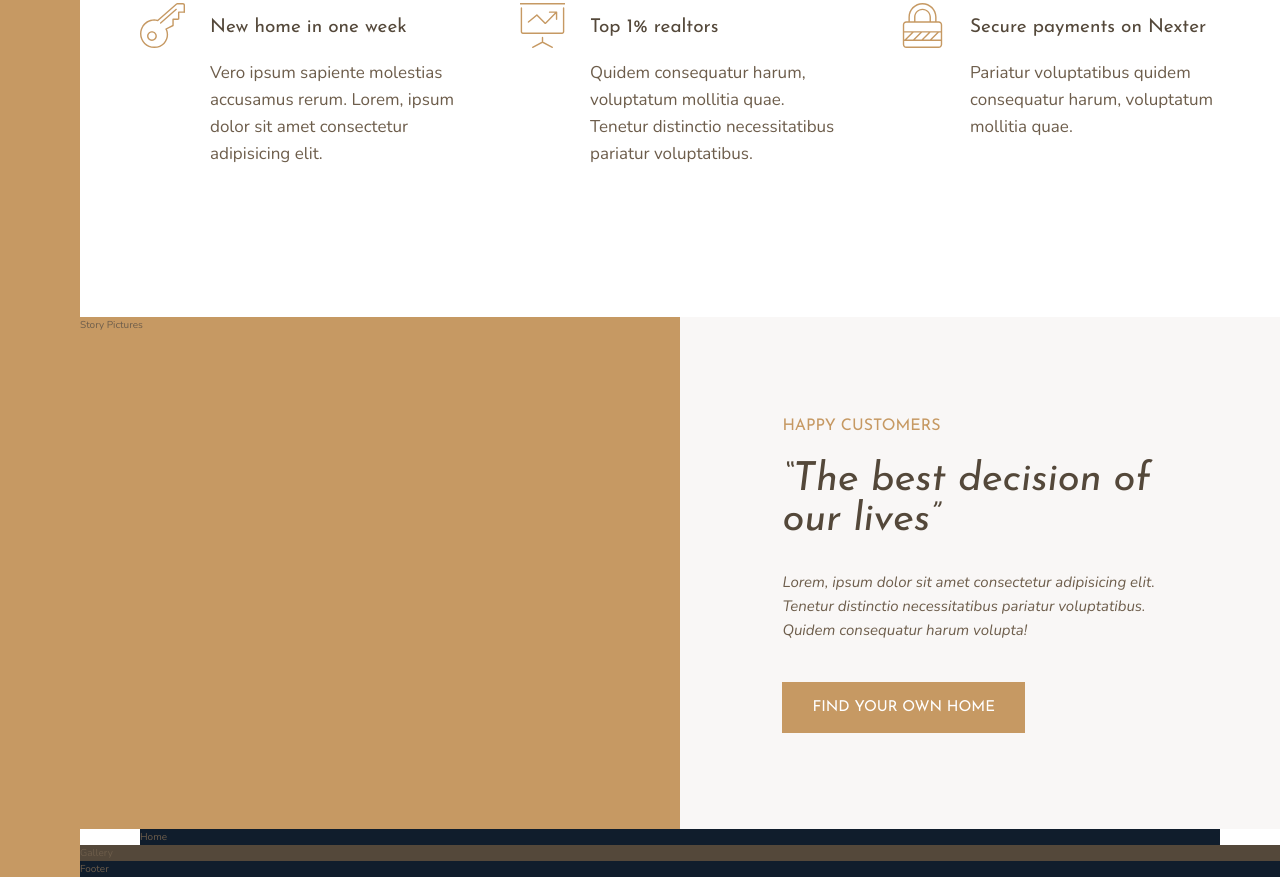
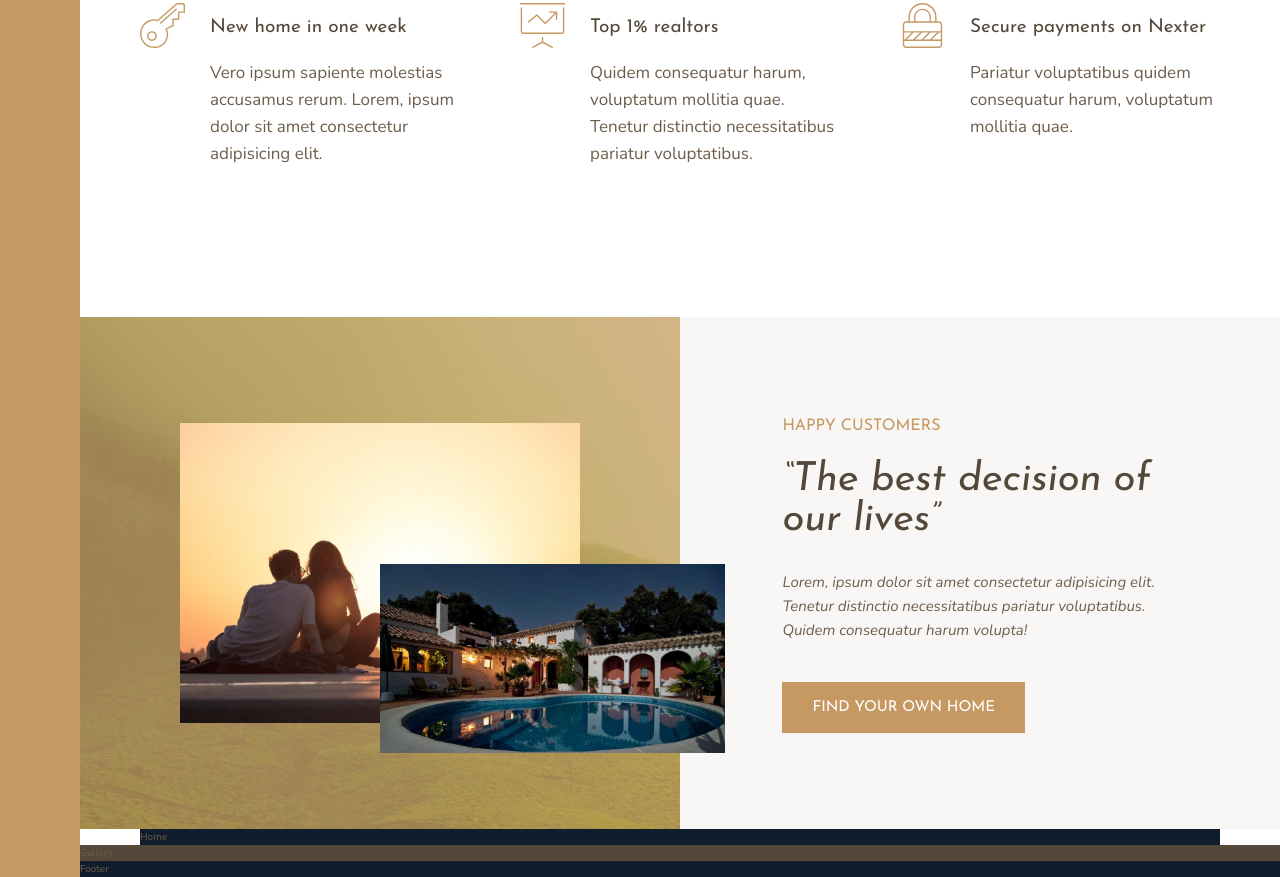
Before and after one commit to Will-Wmson/NextourLandingPage, a website: page index.html in a window 1280 px wide. Shown: the part 991-1868 px from the top of the page. Drawn offline with nearby package versions, Linux system fonts and the light colour scheme.

Commit message:
complete story picture section

```diff
--- a/index.html
+++ b/index.html
@@ -80,7 +80,14 @@
         </p>
       </div>
     </section>
-    <div class="story__pictures">Story Pictures</div>
+    <div class="story__pictures">
+      <img
+        src="img/story-1.jpeg"
+        alt="Couple with new house"
+        class="story__img--1"
+      />
+      <img src="img/story-2.jpeg" alt="New house" class="story__img--2" />
+    </div>
     <div class="story__content">
       <h3 class="heading-3 mb-sm">Happy Customers</h3>
       <h2 class="heading-2 heading-2--dark mb-md">
--- a/sass/_story.scss
+++ b/sass/_story.scss
@@ -1,7 +1,32 @@
 .story {
   &__pictures {
     background-color: $color-primary;
+    background-image: linear-gradient(
+        rgba($color-primary, 0.7),
+        rgba($color-primary, 0.7)
+      ),
+      url(../img/back.jpg);
     grid-column: full-start / col-end 4;
+
+    display: grid;
+    grid-template-rows: repeat(6, 1fr);
+    grid-template-columns: repeat(6, 1fr);
+    align-items: center;
+  }
+
+  &__img--1 {
+    width: 100%;
+    grid-row: 2 / 6;
+    grid-column: 2 / 6;
+    box-shadow: 0 2rem 5rem rbga(0, 0, 0, 0.1);
+  }
+
+  &__img--2 {
+    width: 115%;
+    grid-row: 4 / 6;
+    grid-column: 4 / 7;
+    z-index: 20;
+    box-shadow: 0 2rem 5rem rbga(0, 0, 0, 0.2);
   }
 
   &__content {
```
Also changed, not shown: css/style.css.
